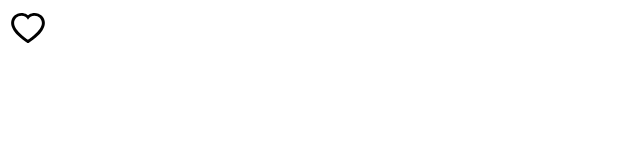
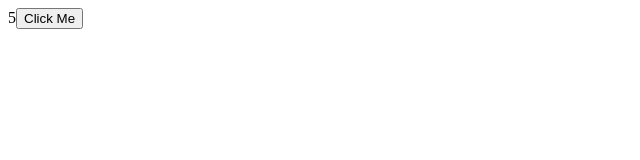
Before and after one commit to rajkumarpaneru/react-basics, a React (Vite) app: page / in a window 1280 px wide. Shown: the top 160 px of the page, without its empty margins (0-640 px from the left). Built offline with nearby package versions, Linux system fonts and the light colour scheme.

Commit message:
update simple object value

```diff
--- a/src/App.tsx
+++ b/src/App.tsx
@@ -4,13 +4,10 @@ import ListGroup from "./components/ListGroup";
 import Alert from "./components/Alert";
 import Button from "./components/Button";
 import Like from "./components/Like";
+import UpdateState from "./components/UpdateState";
 
 const App = () => {
-  const handleClick = () => {
-    console.log("clicked");
-  };
-
-  return <Like onClick={handleClick} />;
+  return <UpdateState />;
 };
 
 export default App;
--- /dev/null
+++ b/src/components/UpdateState.tsx
@@ -0,0 +1,24 @@
+import React, { useState } from "react";
+
+const UpdateState = () => {
+  const [drink, setDrink] = useState({
+    title: "Americano",
+    price: 5,
+  });
+
+  const handleClick = () => {
+    const newDrink = {
+      ...drink,
+      price: 6,
+    };
+    setDrink(newDrink);
+  };
+  return (
+    <div>
+      {drink.price}
+      <button onClick={handleClick}>Click Me</button>
+    </div>
+  );
+};
+
+export default UpdateState;
```
